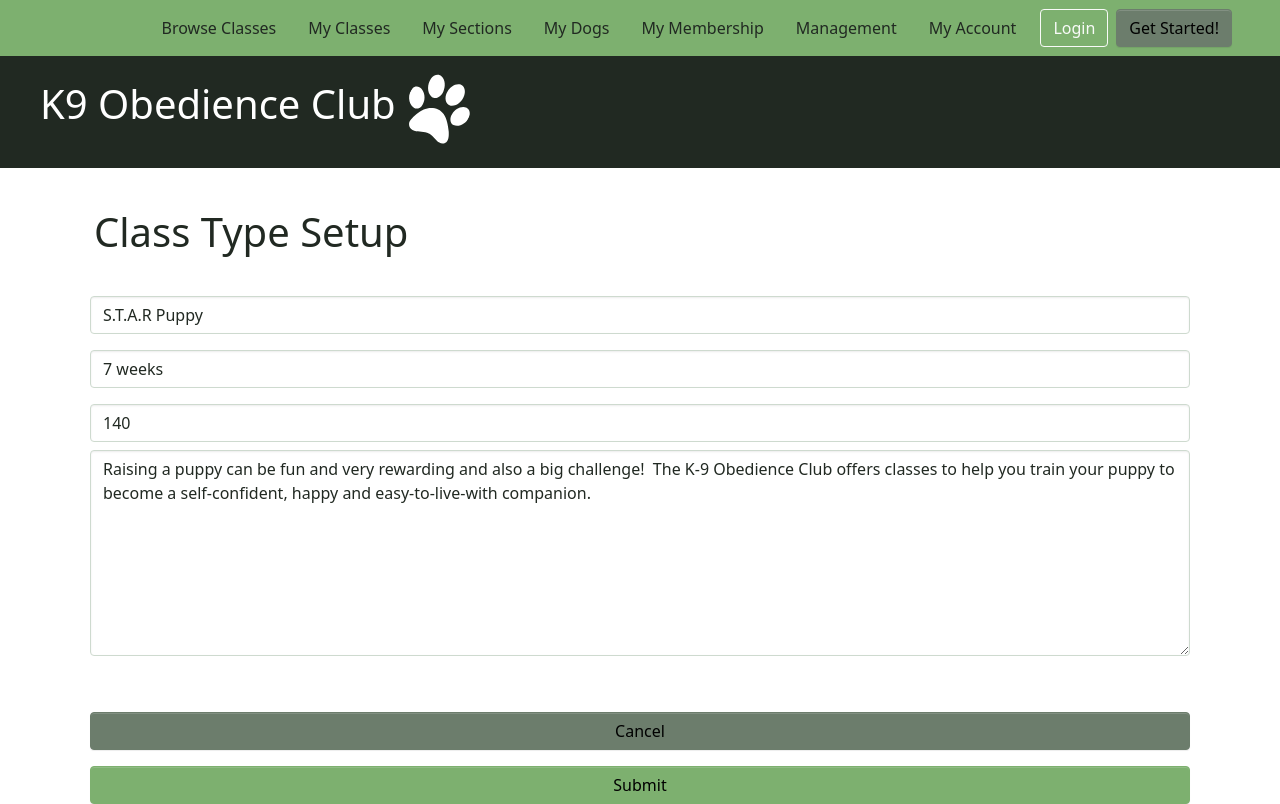
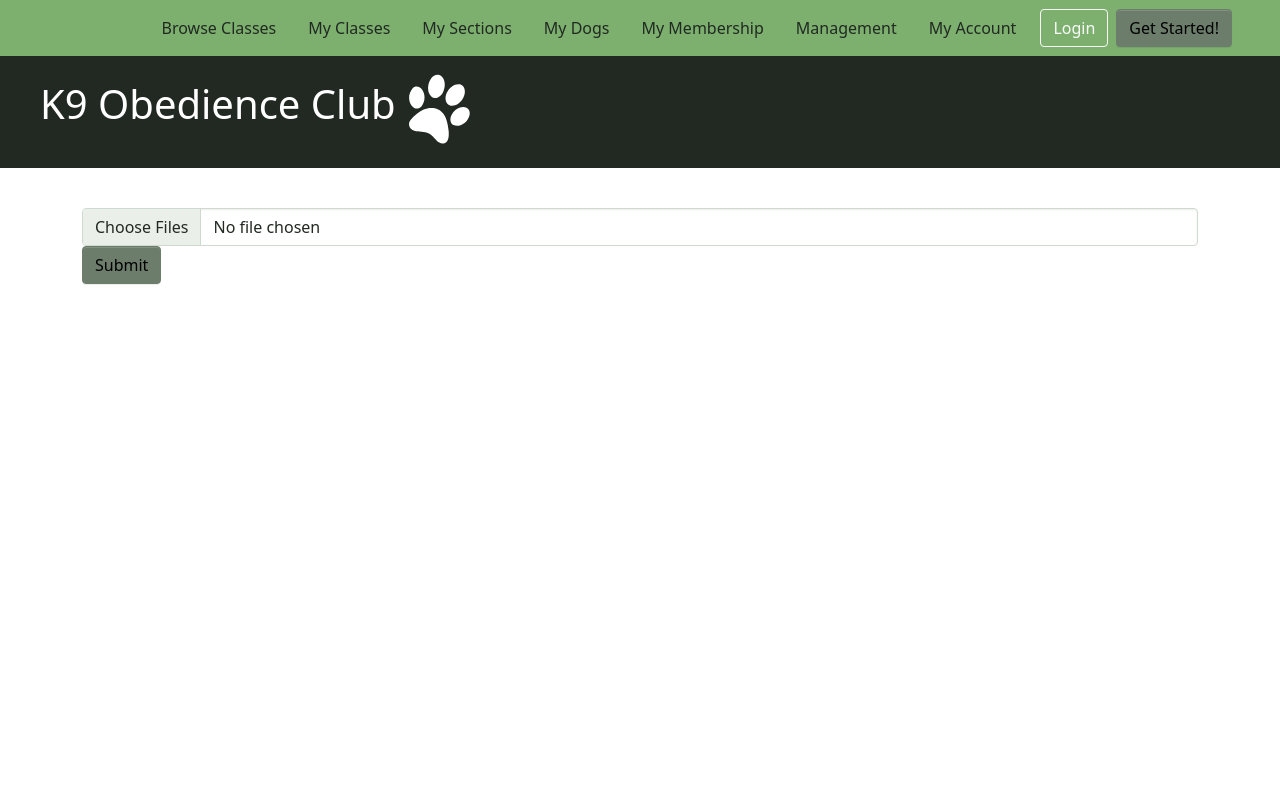
Before and after one commit to K9ObedienceClubJax/K9OCRS, a React (Create React App) app in the folder src/K9OCRS/ClientApp/: page /Manage/ClassTypes/testImageUpload in a window 1280 px wide. Built offline with nearby package versions, Linux system fonts and the light colour scheme.

Commit message:
SBIGNIT-47 - Add a temporary test/reference for image uploading

```diff
--- a/src/K9OCRS/ClientApp/src/App.js
+++ b/src/K9OCRS/ClientApp/src/App.js
@@ -16,6 +16,7 @@ import DogSetup from './pages/DogSetup';
 
 import ManagementDashboard from './pages/ManagementDashboard';
 import ClassTypesDashboard from './pages/ClassTypesDashboard';
+import TestUpload from './pages/ClassTypesDashboard/TestUpload';
 import ClassTypeSetup from './pages/ClassTypeSetup';
 
 import './app.scss';
@@ -42,6 +43,7 @@ export default class App extends Component {
           {/* Routes available only to Administrators */}
           <Route path='/Manage' component={ManagementDashboard} exact />
           <Route path='/Manage/ClassTypes' component={ClassTypesDashboard} exact />
+          <Route path='/Manage/ClassTypes/testImageUpload' component={TestUpload} exact /> {/* This route is just for a quick test, it will be removed */}
           <Route path='/Manage/ClassTypes/:classTypeId' component={ClassTypeSetup} exact />
           {/* This is our 404 route or the route shown when a route is not found */}
           <Route path="*">
--- /dev/null
+++ b/src/K9OCRS/ClientApp/src/pages/ClassTypesDashboard/TestUpload.js
@@ -0,0 +1,46 @@
+import React, { useState } from 'react';
+import axios from 'axios';
+import { Input, Form, Button } from 'reactstrap';
+
+const handleSubmit = async (e, files) => {
+  e.preventDefault();
+  console.log(files);
+  var formData = new FormData();
+
+  // This is how you would upload multiple files
+  // for(let i = 0; i < files.length; i++) {
+  //   formData.append('files', files[i], files[i].name);
+  // }
+
+  formData.append('file', files[0]);
+
+  console.log(formData);
+
+  const result = await axios.post('/api/classtypes/testImageUpload', formData, {
+    headers: {
+      'Content-Type': 'multipart/form-data'
+    }
+  });
+
+  console.log(result);
+};
+
+export default function TestUpload() {
+  const [test, setTest] = useState([]);
+
+  return (
+    <div>
+      <Form onSubmit={e => handleSubmit(e, test)}>
+        <Input
+          name="files"
+          type="file"
+          className="form-control"
+          onChange={e => setTest(e.target?.files)}
+          multiple
+          accept="image/png"
+        />
+        <Button type="submit">Submit</Button>
+      </Form>
+    </div>
+  )
+}
```
Also changed, not shown: 1 other file (tests, documents, lock files or other folders).
